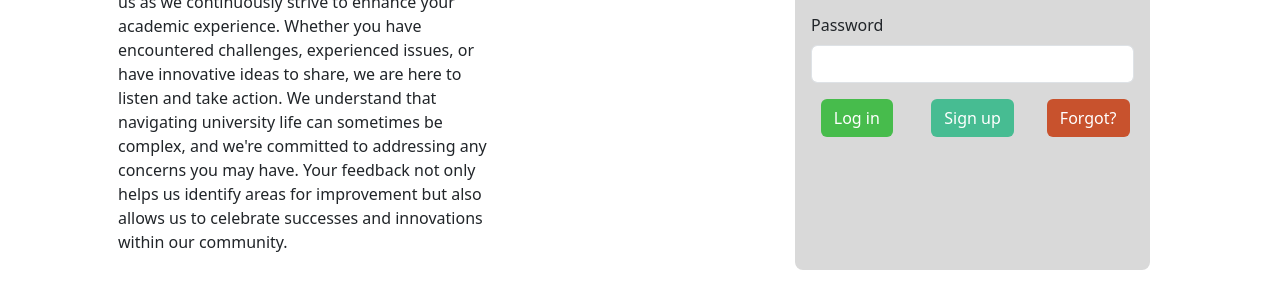
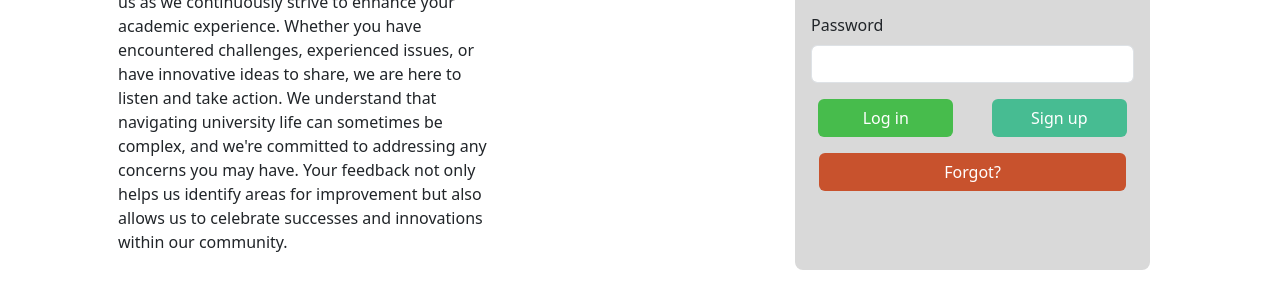
Before and after one commit to Just0lga/Comp-Org-Lab, a plain HTML site: page Main/index.html in a window 1280 px wide. Shown: the part 462-770 px from the top of the page. Drawn offline with nearby package versions, Linux system fonts and the light colour scheme.

Commit message:
Update index.html

```diff
--- a/Main/index.html
+++ b/Main/index.html
@@ -58,13 +58,16 @@
                             <input type="password" class="form-control" id="password" name="password" required>
                         </div>
                         <div class="row text-center">
-                            <div class="col"> <button type="submit" class="btn login-button text-white">Log in</button>
+                            <div class="col mb-3"> <button type="submit" class="btn login-button text-white" style="width: 90%;">Log in</button>
                             </div>
-                            <div class="col"> <button type="submit" class="btn signup-button text-white">Sign
+                            <div class="col mb-3"> <button type="submit" class="btn signup-button text-white" style="width: 90%;" >Sign
                                     up</button>
                             </div>
+
+                        </div>
+                        <div class="row text-center">
                             <div class="col"> <button type="submit"
-                                    class="btn forgot-button text-white">Forgot?</button>
+                                    class="btn forgot-button text-white" style="width: 95%;">Forgot?</button>
                             </div>
                         </div>
                     </form>
```
